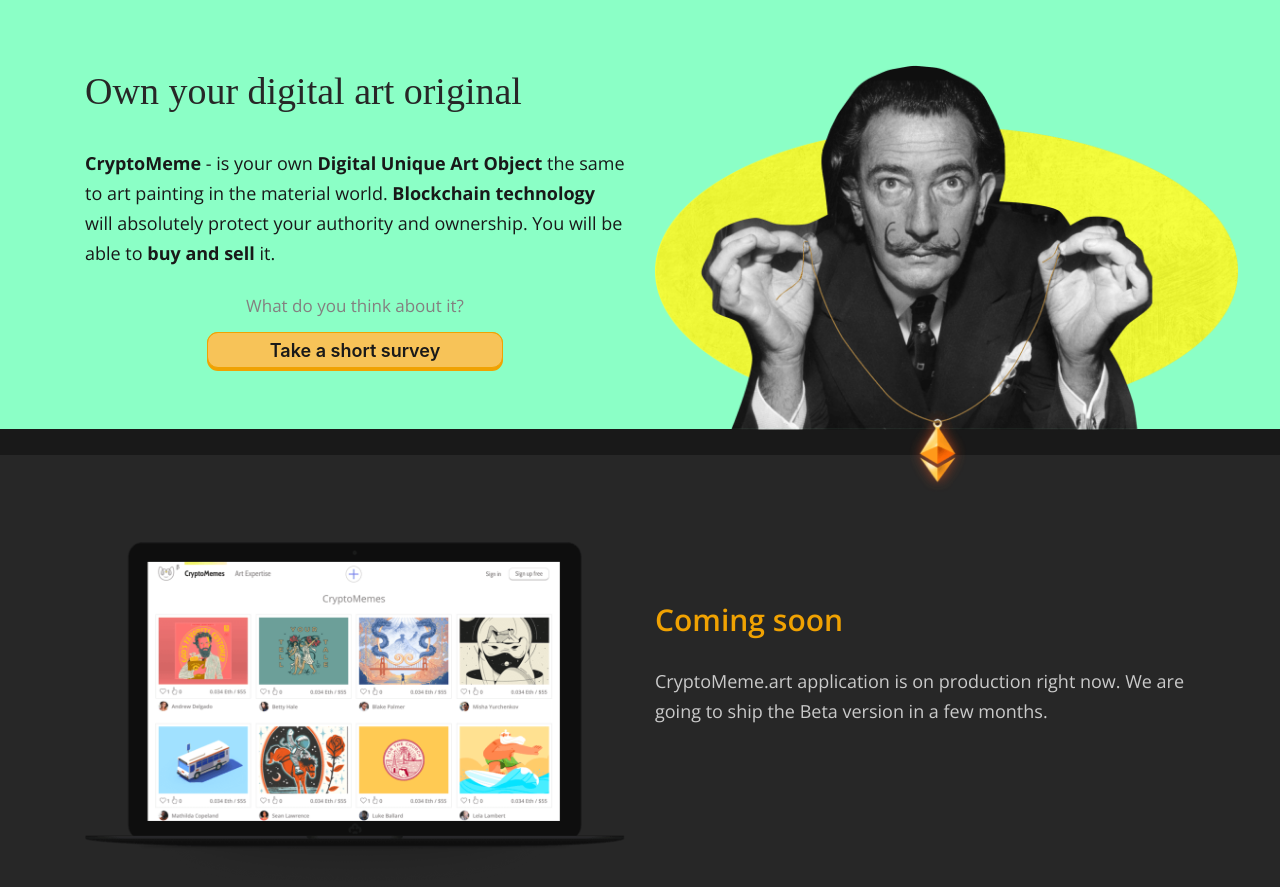
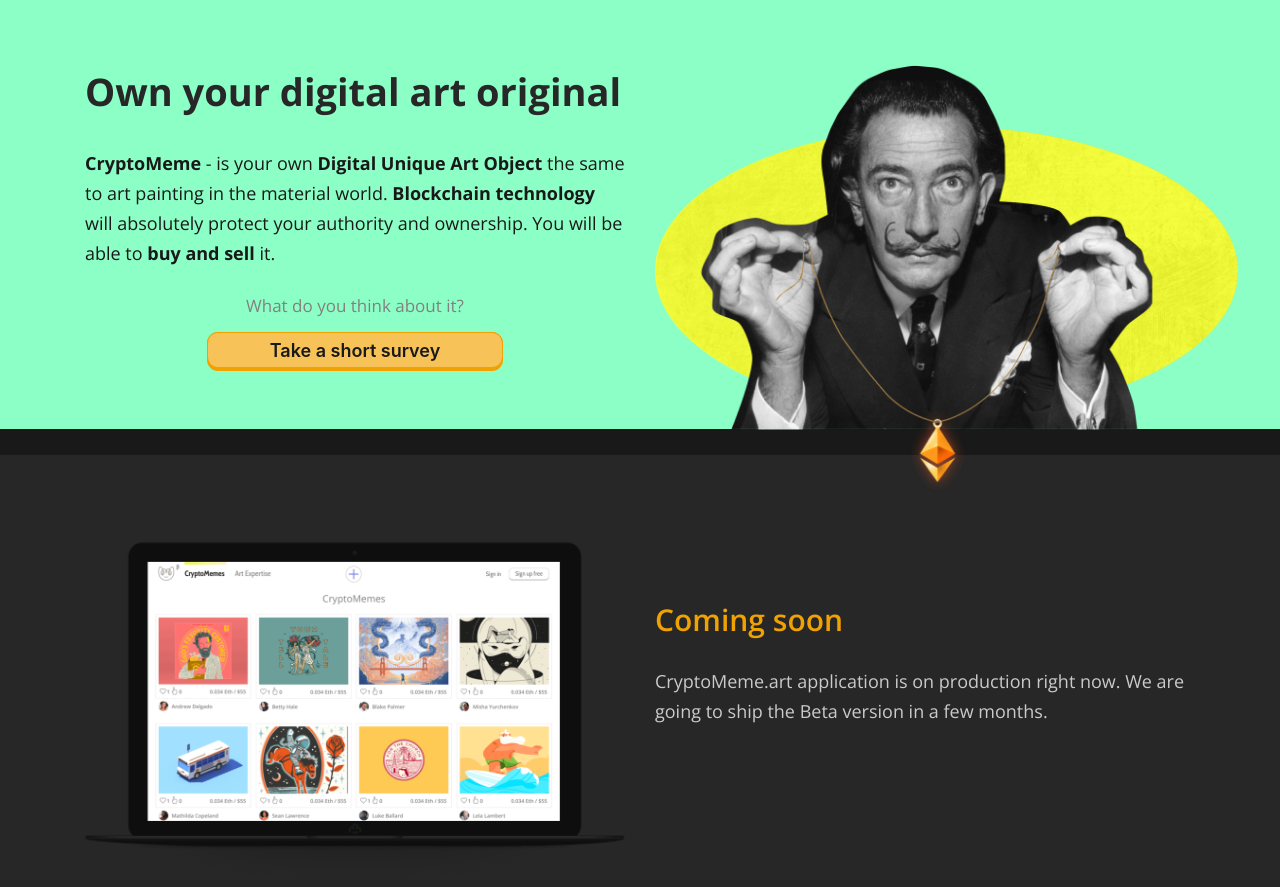
Before and after one commit to misha-yu/cma_landing, a PHP site: page / in a window 1280 px wide. Shown: the top 887 px of the page. Run offline with PHP 8.4, Linux system fonts and the light colour scheme.

Commit message:
header font correction

```diff
--- a/scss/Landing.css
+++ b/scss/Landing.css
@@ -26,7 +26,8 @@
 }
 
 .white_18 {
-  font-family: OpenSans-Regular;
+  font-family: 'Open Sans', sans-serif;
+  font-weight: 400;
   font-size: 18px;
   color: #CACACA;
   letter-spacing: 0;
@@ -39,7 +40,8 @@
 
 .h1 {
   padding-top: 69px;
-  font-family: OpenSans-Bold;
+  font-family: 'Open Sans', sans-serif;
+  font-weight: 700;
   font-size: 38px;
   color: #272727;
   letter-spacing: 0;
--- a/scss/Landing.scss
+++ b/scss/Landing.scss
@@ -35,7 +35,8 @@
 }
 
 .white_18 {
-    font-family: OpenSans-Regular;
+    font-family: 'Open Sans', sans-serif;
+    font-weight: 400;
     font-size: 18px;
     color: $white;
     letter-spacing: 0;
@@ -50,7 +51,8 @@
 
 .h1 {
     padding-top: 69px;
-    font-family: OpenSans-Bold;
+    font-family: 'Open Sans', sans-serif;
+    font-weight: 700;
     font-size: 38px;
     color: $grey-2;
     letter-spacing: 0;
```
Also changed, not shown: 1 other file.
